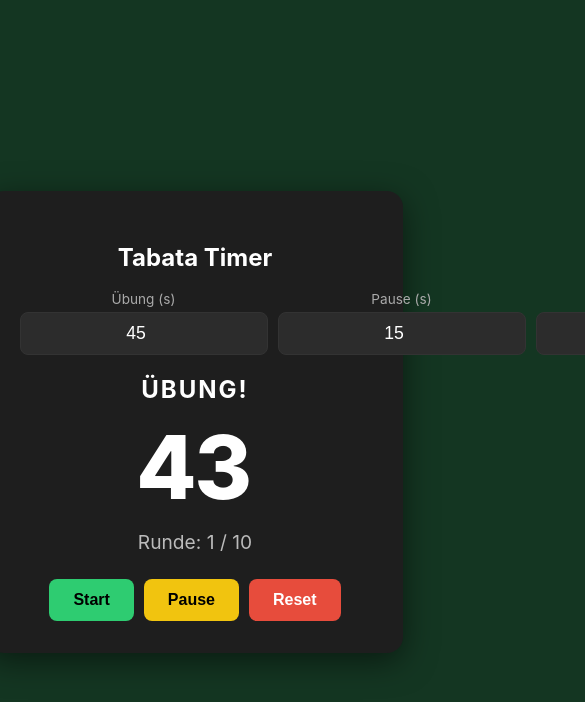
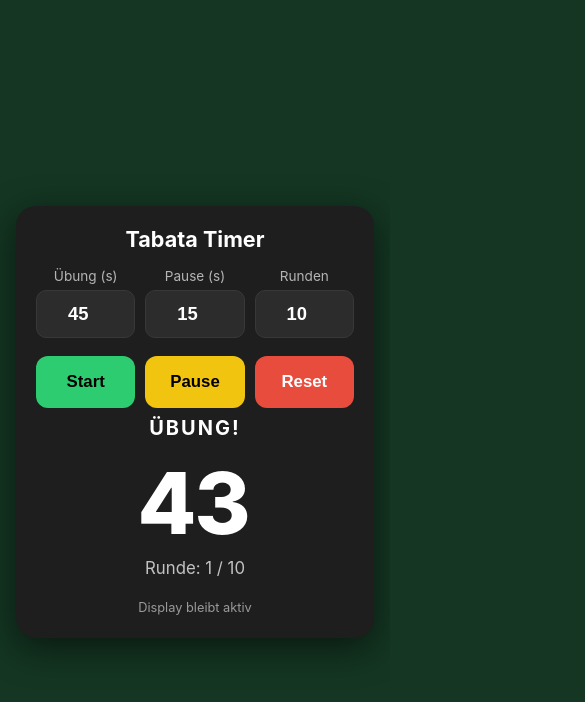
Before and after one commit to leoheinz/Tabata-Uhr, a plain HTML site: page tabata_uhr.html in a window 390 px wide. Both pictures are taken after a click on the button "Start". Shown: the top 702 px of the page, 585 px wide, since content can reach past the window. Drawn offline with Linux system fonts and the light colour scheme.

Commit message:
Anpassungen für Smartphone und Tablet

```diff
--- a/tabata_uhr.html
+++ b/tabata_uhr.html
@@ -2,9 +2,16 @@
 <html lang="de">
 <head>
     <meta charset="UTF-8">
-    <meta name="viewport" content="width=device-width, initial-scale=1.0">
+    <meta name="viewport" content="width=device-width, initial-scale=1.0, viewport-fit=cover">
+    <meta name="apple-mobile-web-app-capable" content="yes">
+    <meta name="theme-color" content="#121212">
     <title>Tabata Timer</title>
     <style>
+        * {
+            box-sizing: border-box;
+            -webkit-tap-highlight-color: transparent;
+        }
+
         body {
             font-family: -apple-system, BlinkMacSystemFont, "Segoe UI", Roboto, sans-serif;
             background-color: #121212;
@@ -13,83 +20,151 @@
             flex-direction: column;
             align-items: center;
             justify-content: center;
-            min-height: 100vh;
+            min-height: 100dvh;
             margin: 0;
+            padding: 16px;
             transition: background-color 0.3s ease;
+            touch-action: manipulation;
         }
+
         .container {
             background: #1e1e1e;
-            padding: 2rem;
-            border-radius: 16px;
-            box-shadow: 0 8px 32px rgba(0,0,0,0.5);
+            padding: clamp(1.25rem, 4vw, 2.25rem);
+            border-radius: 20px;
+            box-shadow: 0 10px 35px rgba(0, 0, 0, 0.55);
             text-align: center;
-            width: 90%;
-            max-width: 400px;
+            width: 100%;
+            max-width: 460px;
         }
+
+        h2 {
+            margin: 0 0 1rem 0;
+            font-size: clamp(1.35rem, 4vw, 1.7rem);
+        }
+
         .inputs {
             display: grid;
-            grid-template-columns: 1fr 1fr 1fr;
+            grid-template-columns: repeat(3, 1fr);
             gap: 10px;
-            margin-bottom: 20px;
+            margin-bottom: 18px;
         }
+
         .input-group {
             display: flex;
             flex-direction: column;
         }
+
         label {
             font-size: 0.85rem;
-            color: #aaa;
-            margin-bottom: 5px;
+            color: #b5b5b5;
+            margin-bottom: 6px;
         }
+
         input {
-            padding: 10px;
-            font-size: 1.1rem;
-            border-radius: 8px;
-            border: 1px solid #333;
+            padding: 12px 6px;
+            font-size: 1.15rem;
+            font-weight: 600;
+            border-radius: 10px;
+            border: 1px solid #383838;
             background: #2c2c2c;
-            color: white;
+            color: #ffffff;
             text-align: center;
+            width: 100%;
         }
+
+        input:focus {
+            outline: 2px solid #2ecc71;
+            border-color: transparent;
+        }
+
         #status {
-            font-size: 1.5rem;
-            font-weight: bold;
+            font-size: clamp(1.25rem, 4vw, 1.65rem);
+            font-weight: 700;
             text-transform: uppercase;
             letter-spacing: 2px;
-            margin-top: 10px;
+            margin-top: 8px;
+            min-height: 2rem;
         }
+
         #timer {
-            font-size: 5.5rem;
+            font-size: clamp(4.5rem, 22vw, 7rem);
             font-weight: 800;
+            line-height: 1.05;
             margin: 10px 0;
             font-variant-numeric: tabular-nums;
         }
+
         #round-info {
-            font-size: 1.2rem;
-            color: #bbb;
-            margin-bottom: 25px;
+            font-size: clamp(1.05rem, 3.5vw, 1.25rem);
+            color: #c2c2c2;
+            margin-bottom: 22px;
         }
+
         .buttons {
-            display: flex;
+            display: grid;
+            grid-template-columns: repeat(3, 1fr);
             gap: 10px;
-            justify-content: center;
         }
+
         button {
-            padding: 12px 24px;
-            font-size: 1rem;
-            font-weight: bold;
+            padding: 15px 10px;
+            font-size: 1.05rem;
+            font-weight: 700;
             border: none;
-            border-radius: 8px;
+            border-radius: 12px;
             cursor: pointer;
-            transition: transform 0.1s;
+            min-height: 52px;
+            transition: transform 0.1s ease, opacity 0.2s ease;
         }
-        button:active { transform: scale(0.96); }
-        #start-btn { background-color: #2ecc71; color: #000; }
-        #pause-btn { background-color: #f1c40f; color: #000; }
-        #reset-btn { background-color: #e74c3c; color: #fff; }
+
+        button:active {
+            transform: scale(0.96);
+        }
+
+        #start-btn { background-color: #2ecc71; color: #000000; }
+        #pause-btn { background-color: #f1c40f; color: #000000; }
+        #reset-btn { background-color: #e74c3c; color: #ffffff; }
+
+        #wake-status {
+            margin-top: 14px;
+            font-size: 0.8rem;
+            color: #9a9a9a;
+            min-height: 1.1rem;
+        }
 
         /* Farben für Phasen */
         body.work-phase { background-color: #143622; }
         body.rest-phase { background-color: #3b2a14; }
+
+        /* Querformat auf Smartphones/Tablets */
+        @media (max-height: 520px) and (orientation: landscape) {
+            body {
+                padding: 10px;
+            }
+            .container {
+                max-width: 720px;
+                display: grid;
+                grid-template-columns: 1.1fr 1fr;
+                gap: 16px;
+                align-items: center;
+                text-align: left;
+            }
+            h2, #wake-status {
+                grid-column: 1 / -1;
+                text-align: center;
+                margin: 0;
+            }
+            .display-col {
+                text-align: center;
+            }
+            #timer {
+                font-size: clamp(3.5rem, 14vh, 5rem);
+                margin: 4px 0;
+            }
+            #round-info {
+                margin-bottom: 0;
+            }
+        }
     </style>
 </head>
 <body>
@@ -97,24 +172,21 @@
 <div class="container">
     <h2>Tabata Timer</h2>
 
+    <div class="controls-col">
         <div class="inputs">
             <div class="input-group">
                 <label for="work-time">Übung (s)</label>
-            <input type="number" id="work-time" value="45" min="1">
+                <input type="number" id="work-time" inputmode="numeric" value="45" min="1">
             </div>
             <div class="input-group">
                 <label for="rest-time">Pause (s)</label>
-            <input type="number" id="rest-time" value="15" min="0">
+                <input type="number" id="rest-time" inputmode="numeric" value="15" min="0">
             </div>
             <div class="input-group">
                 <label for="rounds">Runden</label>
-            <input type="number" id="rounds" value="10" min="1">
+                <input type="number" id="rounds" inputmode="numeric" value="10" min="1">
             </div>
         </div>
-
-    <div id="status">BEREIT</div>
-    <div id="timer">45</div>
-    <div id="round-info">Runde: 0 / 10</div>
 
         <div class="buttons">
             <button id="start-btn">Start</button>
@@ -123,11 +195,21 @@
         </div>
     </div>
 
+    <div class="display-col">
+        <div id="status">BEREIT</div>
+        <div id="timer">45</div>
+        <div id="round-info">Runde: 0 / 10</div>
+    </div>
+
+    <div id="wake-status"></div>
+</div>
+
 <script>
     let audioCtx = null;
     let isRunning = false;
     let isPaused = false;
     let timerInterval = null;
+    let wakeLock = null;
 
     let currentRound = 1;
     let totalRounds = 10;
@@ -139,15 +221,50 @@
     const statusEl = document.getElementById("status");
     const timerEl = document.getElementById("timer");
     const roundInfoEl = document.getElementById("round-info");
+    const wakeStatusEl = document.getElementById("wake-status");
     const workInput = document.getElementById("work-time");
     const restInput = document.getElementById("rest-time");
     const roundsInput = document.getElementById("rounds");
+
+    async function requestWakeLock() {
+        if ("wakeLock" in navigator) {
+            try {
+                wakeLock = await navigator.wakeLock.request("screen");
+                wakeStatusEl.textContent = "Display bleibt aktiv";
+                wakeLock.addEventListener("release", () => {
+                    if (!isRunning || isPaused) {
+                        wakeStatusEl.textContent = "";
+                    }
+                });
+            } catch (err) {
+                wakeStatusEl.textContent = "";
+            }
+        }
+    }
+
+    async function releaseWakeLock() {
+        if (wakeLock !== null) {
+            try {
+                await wakeLock.release();
+                wakeLock = null;
+            } catch (err) {
+                // Ignorieren, falls bereits freigegeben
+            }
+        }
+        wakeStatusEl.textContent = "";
+    }
+
+    document.addEventListener("visibilitychange", async () => {
+        if (document.visibilityState === "visible" && isRunning && !isPaused) {
+            await requestWakeLock();
+        }
+    });
 
     function playBeep(freq, duration, volume = 0.5) {
         if (!audioCtx) {
             audioCtx = new (window.AudioContext || window.webkitAudioContext)();
         }
-        if (audioCtx.state === 'suspended') {
+        if (audioCtx.state === "suspended") {
             audioCtx.resume();
         }
 
@@ -166,9 +283,9 @@
     }
 
     function updateUI(statusText, time, round, maxRounds, phaseClass = "") {
-        statusEl.innerText = statusText;
-        timerEl.innerText = time;
-        roundInfoEl.innerText = `Runde: ${round} / ${maxRounds}`;
+        statusEl.textContent = statusText;
+        timerEl.textContent = time;
+        roundInfoEl.textContent = `Runde: ${round} / ${maxRounds}`;
         document.body.className = phaseClass;
     }
 
@@ -186,21 +303,17 @@
                 isWorkPhase ? "work-phase" : "rest-phase"
             );
 
-            // In den letzten 3 Sekunden (3, 2, 1) kurzer Piepton
             if (timeLeft <= 3) {
                 playBeep(600, 0.15, 0.4);
             }
         } else {
-            // Zeit abgelaufen: lauterer, längerer Signalton
             playBeep(950, 0.6, 1.0);
 
             if (isWorkPhase && restSec > 0) {
-                // Wechsel in Ruhephase
                 isWorkPhase = false;
                 timeLeft = restSec;
                 updateUI("PAUSE", timeLeft, currentRound, totalRounds, "rest-phase");
             } else {
-                // Nächste Runde oder Fertig
                 currentRound++;
                 if (currentRound <= totalRounds) {
                     isWorkPhase = true;
@@ -209,26 +322,27 @@
                 } else {
                     clearInterval(timerInterval);
                     isRunning = false;
+                    releaseWakeLock();
                     updateUI("FERTIG!", 0, totalRounds, totalRounds, "");
                 }
             }
         }
     }
 
-    document.getElementById("start-btn").addEventListener("click", () => {
-        // Audio durch Klick entsperren
+    document.getElementById("start-btn").addEventListener("click", async () => {
         playBeep(0, 0.01, 0);
 
         if (isPaused) {
             isPaused = false;
-            statusEl.innerText = isWorkPhase ? "ÜBUNG!" : "PAUSE";
+            statusEl.textContent = isWorkPhase ? "ÜBUNG!" : "PAUSE";
+            await requestWakeLock();
             return;
         }
 
         if (!isRunning) {
-            workSec = parseInt(workInput.value) || 45;
-            restSec = parseInt(restInput.value) || 0;
-            totalRounds = parseInt(roundsInput.value) || 10;
+            workSec = parseInt(workInput.value, 10) || 45;
+            restSec = parseInt(restInput.value, 10) || 0;
+            totalRounds = parseInt(roundsInput.value, 10) || 10;
 
             currentRound = 1;
             isWorkPhase = true;
@@ -236,35 +350,39 @@
             isRunning = true;
             isPaused = false;
 
+            await requestWakeLock();
             updateUI("ÜBUNG!", timeLeft, currentRound, totalRounds, "work-phase");
             if (timeLeft <= 3) playBeep(600, 0.15, 0.4);
 
+            clearInterval(timerInterval);
             timerInterval = setInterval(tick, 1000);
         }
     });
 
-    document.getElementById("pause-btn").addEventListener("click", () => {
+    document.getElementById("pause-btn").addEventListener("click", async () => {
         if (isRunning && !isPaused) {
             isPaused = true;
-            statusEl.innerText = "PAUSIERT";
+            statusEl.textContent = "PAUSIERT";
+            await releaseWakeLock();
         }
     });
 
-    document.getElementById("reset-btn").addEventListener("click", () => {
+    document.getElementById("reset-btn").addEventListener("click", async () => {
         clearInterval(timerInterval);
         isRunning = false;
         isPaused = false;
-        const w = parseInt(workInput.value) || 45;
-        const r = parseInt(roundsInput.value) || 10;
+        await releaseWakeLock();
+        const w = parseInt(workInput.value, 10) || 45;
+        const r = parseInt(roundsInput.value, 10) || 10;
         updateUI("BEREIT", w, 0, r, "");
     });
 
-    // Vorschau aktualisieren, wenn Eingaben geändert werden
     workInput.addEventListener("input", () => {
-        if (!isRunning) timerEl.innerText = workInput.value || 0;
+        if (!isRunning) timerEl.textContent = workInput.value || 0;
     });
+
     roundsInput.addEventListener("input", () => {
-        if (!isRunning) roundInfoEl.innerText = `Runde: 0 / ${roundsInput.value || 0}`;
+        if (!isRunning) roundInfoEl.textContent = `Runde: 0 / ${roundsInput.value || 0}`;
     });
 </script>
 
```
Lines whose indentation alone changed are shown as unchanged.
